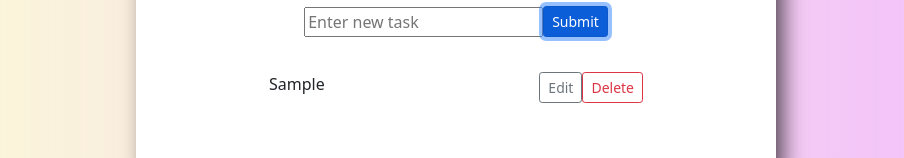
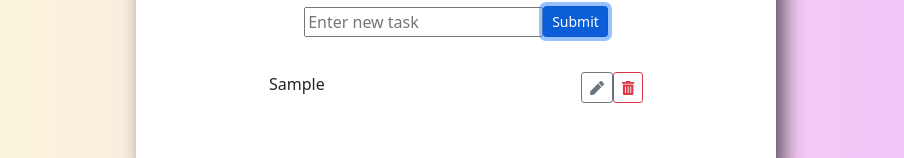
Before and after one commit to ReevePrime/todolist, a React (Create React App) app: page / in a window 1280 px wide. Both pictures are taken after typing "Sample" into the empty fields and a click on the button "Submit". Shown: the part 170-328 px from the top of the page, without its empty margins (184-1088 px from the left). Built offline with nearby package versions, Linux system fonts and the light colour scheme.

Commit message:
add font awesome

```diff
--- a/package.json
+++ b/package.json
@@ -3,6 +3,11 @@
   "version": "0.1.0",
   "private": true,
   "dependencies": {
+    "@fortawesome/fontawesome-svg-core": "^1.2.36",
+    "@fortawesome/free-brands-svg-icons": "^5.15.4",
+    "@fortawesome/free-regular-svg-icons": "^5.15.4",
+    "@fortawesome/free-solid-svg-icons": "^5.15.4",
+    "@fortawesome/react-fontawesome": "^0.1.15",
     "@testing-library/jest-dom": "^5.14.1",
     "@testing-library/react": "^11.2.7",
     "@testing-library/user-event": "^12.8.3",
@@ -10,6 +15,7 @@
     "react": "^17.0.2",
     "react-bootstrap": "^2.0.0-beta.4",
     "react-dom": "^17.0.2",
+    "react-fontawesome": "^1.7.1",
     "react-scripts": "4.0.3",
     "uuid": "^8.3.2",
     "web-vitals": "^1.1.2"
--- a/public/index.html
+++ b/public/index.html
@@ -14,6 +14,10 @@
       manifest.json provides metadata used when your web app is installed on a
       user's mobile device or desktop. See https://developers.google.com/web/fundamentals/web-app-manifest/
     -->
+    <link href="https://maxcdn.bootstrapcdn.com/font-awesome/4.7.0/css/font-
+awesome.min.css" rel="stylesheet" integrity="sha384-
+wvfXpqpZZVQGK6TAh5PVlGOfQNHSoD2xbE+QkPxCAFlNEevoEH3Sl0sibVcOQVnN"
+crossorigin="anonymous">
     <link rel="manifest" href="%PUBLIC_URL%/manifest.json" />
     <!--
       Notice the use of %PUBLIC_URL% in the tags above.
--- a/src/App.js
+++ b/src/App.js
@@ -1,7 +1,8 @@
 import './App.css';
 import List from "./List";
 import 'bootstrap/dist/css/bootstrap.min.css';
-import Button from 'react-bootstrap/Button';
+
+
 
 function App() {
   return (
--- a/src/SubmitButton.js
+++ b/src/SubmitButton.js
@@ -2,6 +2,7 @@ import React, { Component } from 'react';
 import { v4 as uuidv4 } from 'uuid';
 import "./SubmitButton.css";
 import Button from 'react-bootstrap/Button';
+
 
 class SubmitButton extends Component {
     constructor(props){
@@ -38,6 +39,7 @@ class SubmitButton extends Component {
             </form>
             <Button variant="primary" className="Submit-btn" size="sm" onClick={this.submitHandle}>Submit</Button>
 
+
         </div> );
     }
 }
--- a/src/Todos.js
+++ b/src/Todos.js
@@ -1,6 +1,9 @@
 import React, { Component } from 'react';
 import "./Todos.css";
 import Button from 'react-bootstrap/Button';
+import { FontAwesomeIcon } from '@fortawesome/react-fontawesome'
+import { faPen } from '@fortawesome/free-solid-svg-icons'
+import { faTrashAlt } from '@fortawesome/free-solid-svg-icons'
 
 class Todos extends Component {
     constructor(props) {
@@ -56,8 +59,8 @@ class Todos extends Component {
                             >{this.props.task}
             {this.props.task === "" ? null :
                 <span>
-                    <Button size="sm" variant="outline-secondary" onClick={this.handleEdit}>Edit</Button>
-                    <Button size="sm" variant="outline-danger" onClick={this.handleDelete}>Delete</Button>
+                    <Button size="sm" variant="outline-secondary" onClick={this.handleEdit}><FontAwesomeIcon icon={faPen} /></Button>
+                    <Button size="sm" variant="outline-danger" onClick={this.handleDelete}><FontAwesomeIcon icon={faTrashAlt} /></Button>
                     </span>}</li>
     )}
 }
```
Also changed, not shown: 1 other file (tests, documents, lock files or other folders).
